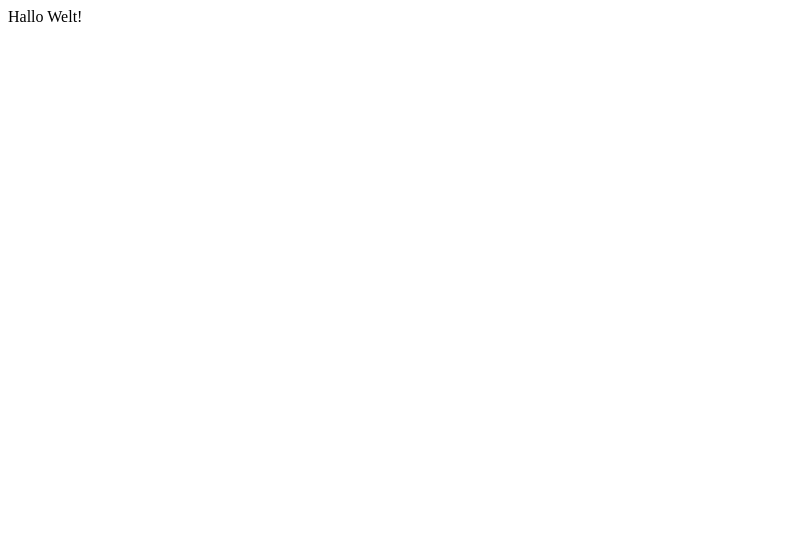
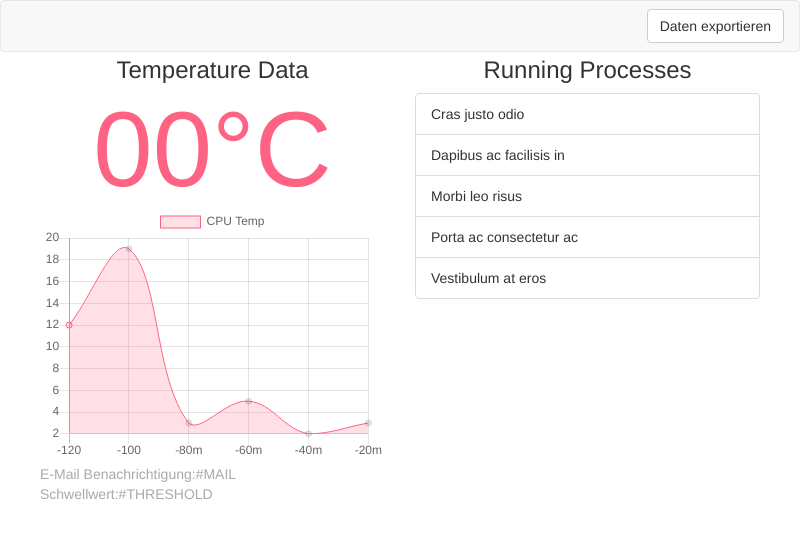
Before and after one commit to ChristophWalter/AdvancedSE, an Electron app: page index.html in a window 800 px wide. Drawn offline with nearby package versions, Linux system fonts and the light colour scheme.

Commit message:
Added Frontend functionality (bootstrap3, chart.js)

```diff
--- a/index.html
+++ b/index.html
@@ -1,11 +1,70 @@
 <!DOCTYPE html>
 <html lang="en">
 <head>
-    <meta charset="UTF-8">
-    <title></title>
+    <meta charset="utf-8">
+    <meta http-equiv="X-UA-Compatible" content="IE=edge">
+    <meta name="viewport" content="width=device-width, initial-scale=1">
+    <title>Advanced Taskmanager</title>
+    <link href="node_modules/bootstrap/dist/css/bootstrap.min.css" rel="stylesheet">
+    <link href="style.css" rel="stylesheet">
 </head>
 <body>
-    <div id="Tempdata">Hallo Welt!</div>
+    <nav class="navbar navbar-default">
+        <div class="container-fluid">
+            <button type="button" id="export" class="btn btn-default navbar-btn pull-right">Daten exportieren</button>
+        </div><!-- /.container-fluid -->
+    </nav>
+
+    <div class="container">
+        <div class="row">
+            <div class="col-sm-6">
+                <h3>Temperature Data</h3>
+                <div id="Tempdata">00°C</div>
+
+                <canvas id="tempChart" width="400" height="300"></canvas>
+
+                <div class="light">
+                    <span class="floatleft">E-Mail Benachrichtigung:</span>
+                    <div id="mail">#MAIL</div>
+                </div>
+                <div class="light">
+                    <span class="floatleft">Schwellwert: </span>
+                    <div id="threshold">#THRESHOLD</div>
+                </div>
+            </div>
+            <div class="col-sm-6">
+                <h3>Running Processes</h3>
+                <ul class="list-group" id="processes">
+                    <li class="list-group-item">Cras justo odio</li>
+                    <li class="list-group-item">Dapibus ac facilisis in</li>
+                    <li class="list-group-item">Morbi leo risus</li>
+                    <li class="list-group-item">Porta ac consectetur ac</li>
+                    <li class="list-group-item">Vestibulum at eros</li>
+                </ul>
+            </div>
+        </div>
+    </div>
 </body>
 <script src="renderer.js"></script>
+<script src="node_modules/chart.js/dist/Chart.js"></script>
+<script>
+    var ctx = document.getElementById("tempChart");
+    var tempChart = new Chart(ctx, {
+        type: 'line',
+        data: {
+            labels: ["-120", "-100", "-80m", "-60m", "-40m", "-20m"],
+            datasets: [{
+                label: "CPU Temp",
+                data: [12, 19, 3, 5, 2, 3],
+                backgroundColor: [
+                    'rgba(255, 99, 132, 0.2)'
+                ],
+                borderColor: [
+                    'rgba(255,99,132,1)'
+                ],
+                borderWidth: 1
+            }]
+        }
+    });
+</script>
 </html>
--- /dev/null
+++ b/style.css
@@ -0,0 +1,22 @@
+.navbar{
+    margin-bottom: 0;
+}
+h3{
+    margin-top: 5px;
+    text-align: center;
+}
+#Tempdata{
+    text-align: center;
+    color: rgba(255,99,132,1);
+    font-size: 80pt;
+    margin-top: -20px;
+    margin-bottom: -20px;
+}
+
+.light{
+    color: darkgray;
+}
+
+.floatleft{
+    float: left;
+}
```
Also changed, not shown: package.json (+5 -3 lines).
